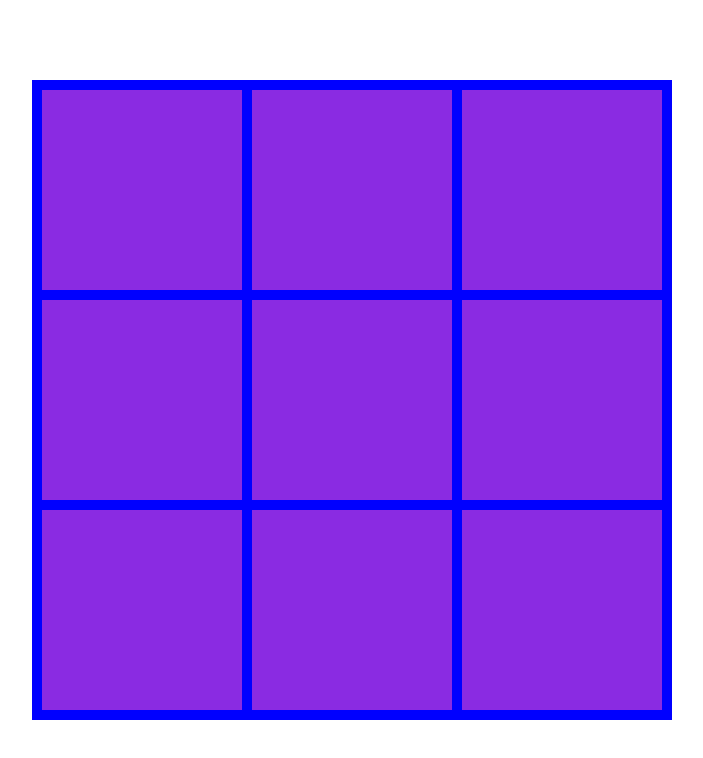
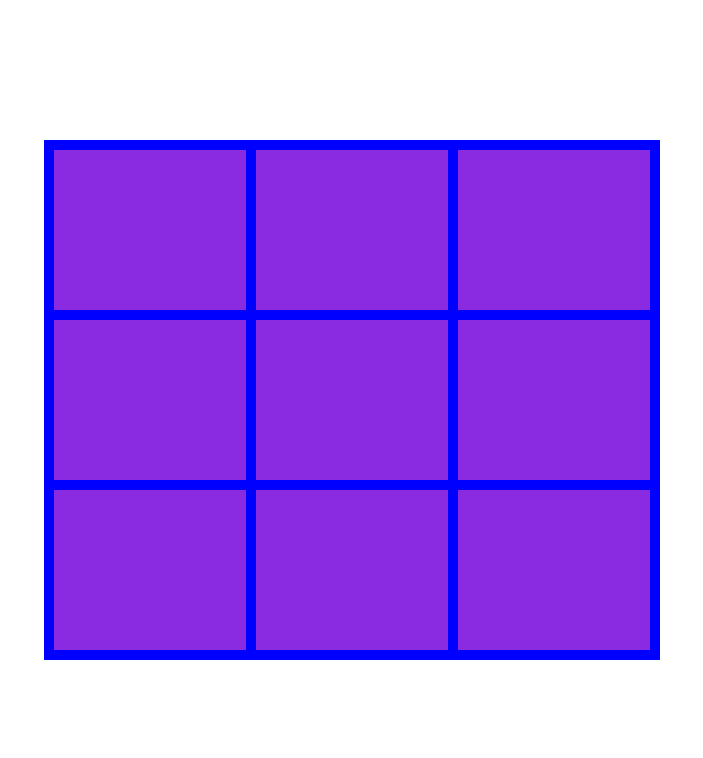
Before and after one commit to vtochenyy/guessCard, a React (Create React App) app: page / in a window 1280 px wide. Before the commit this address led to /main. Shown: the top 758 px of the page, without its empty margins (288-991 px from the left). Built offline with nearby package versions, Linux system fonts and the light colour scheme.

Commit message:
delete navigate hook

```diff
--- a/src/App.js
+++ b/src/App.js
@@ -1,16 +1,12 @@
 import styles from './app.module.css';
-import { Routes, Route, useNavigate } from 'react-router-dom';
+import { Routes, Route } from 'react-router-dom';
 import GameField from './components/gameField/gameField';
-import { useEffect } from 'react';
 
 function App() {
-	const navigate = useNavigate();
-	useEffect(() => navigate('/main', { replace: true }), []);
-
 	return (
 		<div className={styles.app_container}>
 			<Routes>
-				<Route path='/main' element={<GameField />} />
+				<Route path='/' element={<GameField />} />
 			</Routes>
 		</div>
 	);
--- a/src/components/gameCeil/style.module.css
+++ b/src/components/gameCeil/style.module.css
@@ -5,8 +5,8 @@
 	align-items: center;
 	font-size: 30px;
 	color: white;
-	width: 200px;
-	height: 200px;
+	width: 15vw;
+	height: 20vh;
 }
 
 .gameCeil_container:hover {
```
